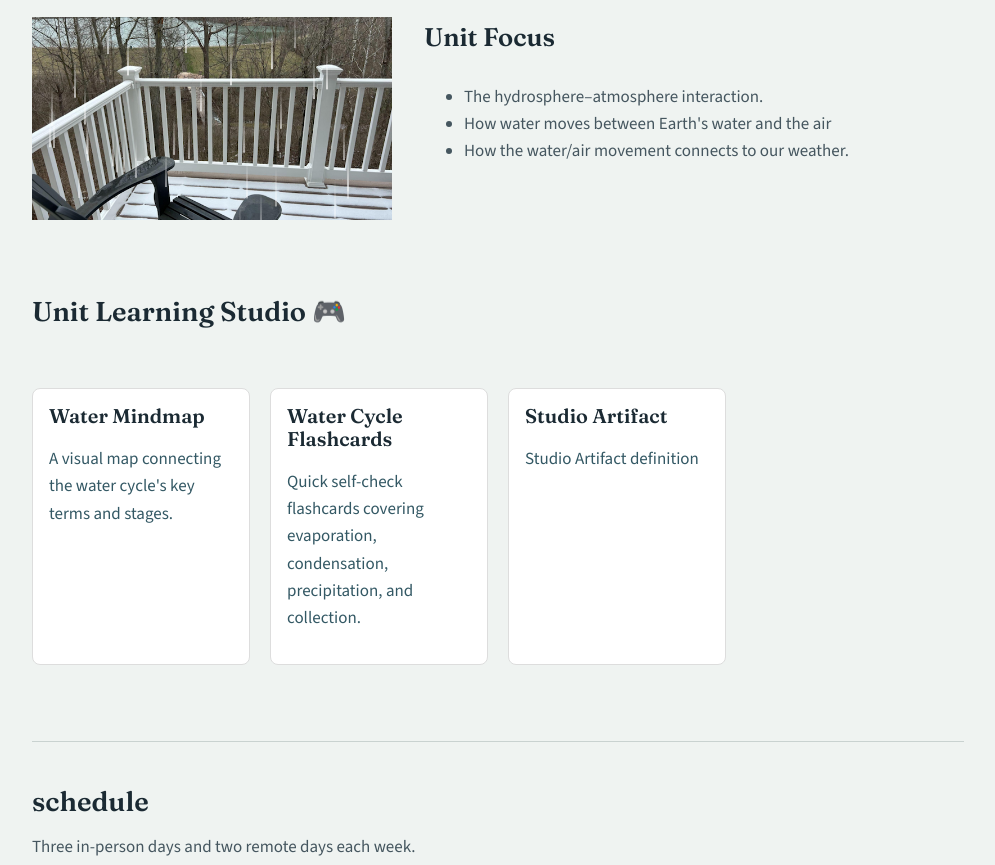
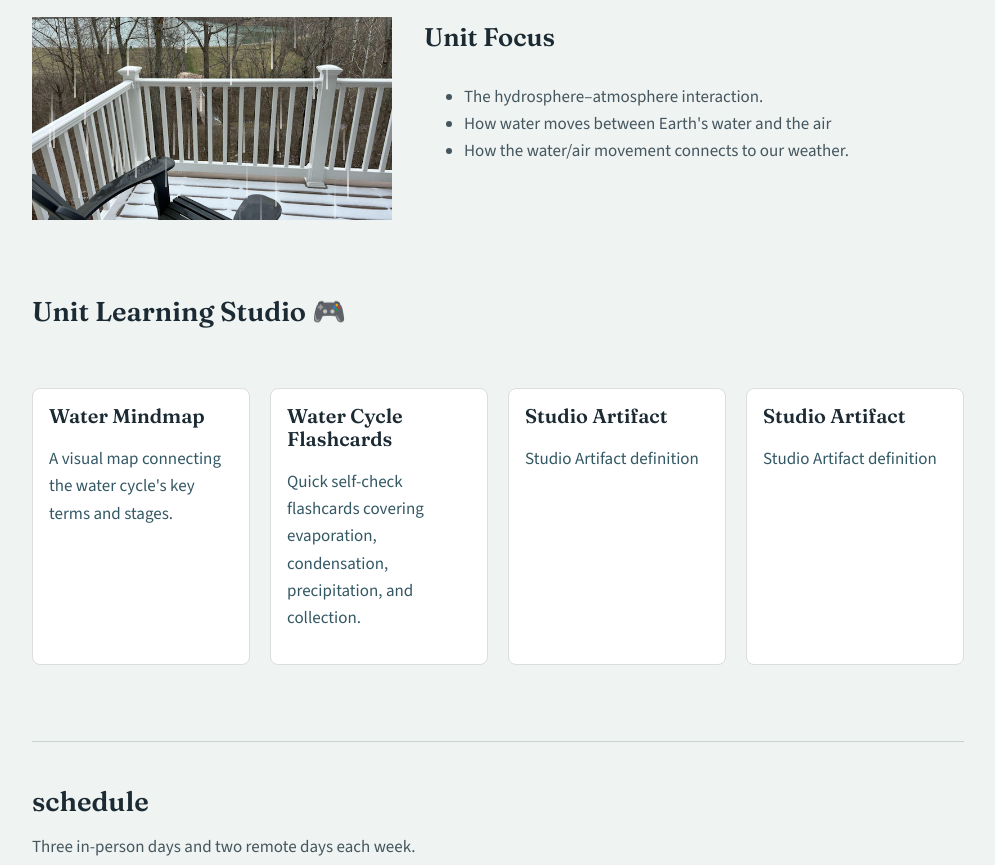
Before and after one commit to hsteve858/rain-site, a plain HTML site: page index.html in a window 1280 px wide. Shown: the part 427-1292 px from the top of the page, without its empty margins (142-1137 px from the left). Drawn offline with nearby package versions, Linux system fonts and the light colour scheme.

Commit message:
Update index.html

```diff
--- a/index.html
+++ b/index.html
@@ -123,6 +123,10 @@
     <a class="card" href="https://notebooklm.link.google/dUeSIVWXXrp4" target="_blank" rel="noopener" style="text-decoration:none;">
       <h3>Studio Artifact</h3>
       <p>Studio Artifact definition</p>
+    </a>
+    <a class="card" href="https://notebooklm.link.google/dUeSIVWXXrp4" target="_blank" rel="noopener" style="text-decoration:none;">
+     <h3>Studio Artifact</h3>
+     <p>Studio Artifact definition</p>
     </a>
   </div>
 </section>
```
